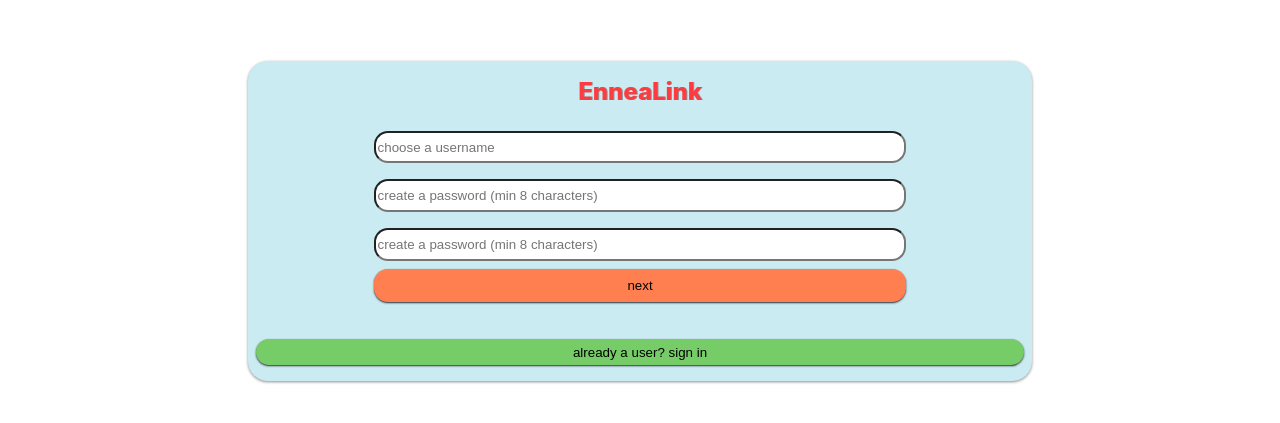
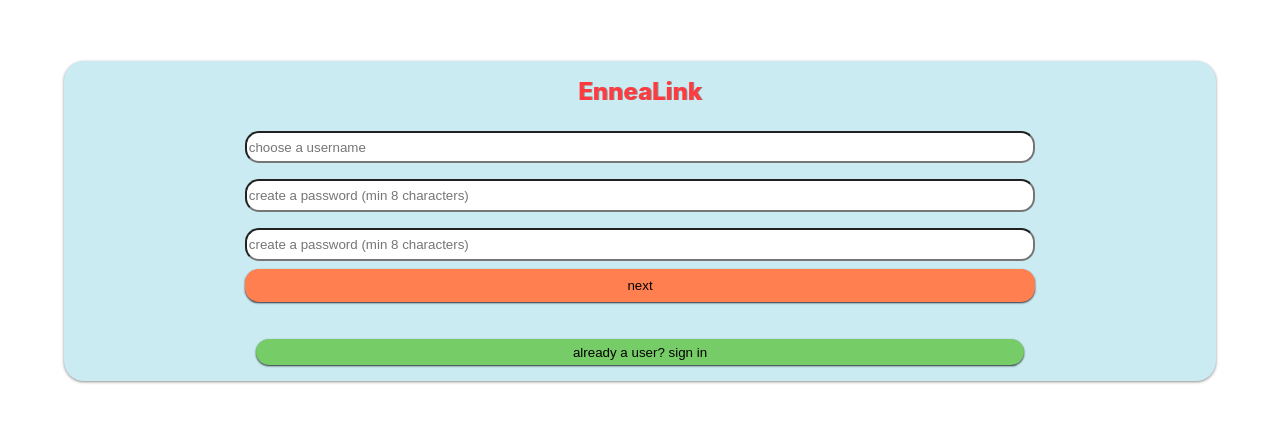
Before and after one commit to EnneaLink/ennealink-fe, a React (Create React App) app: page / in a window 1280 px wide. Shown: the part 179-602 px from the top of the page. Built offline with nearby package versions, Linux system fonts and the light colour scheme; no server answers.

Commit message:
Fix positioning issue in css

```diff
--- a/src/components/Login/Login.css
+++ b/src/components/Login/Login.css
@@ -1,3 +1,7 @@
+.login-container {
+  width: 100vw;
+}
+
 .sign-in, .create-account {
   background-color: #caebf2;
   height: 40vh;
--- a/src/components/Login/Login.js
+++ b/src/components/Login/Login.js
@@ -74,7 +74,7 @@ const Login = ({assignUser}) => {
   );
 
   return (
-    <div>
+    <div className="login-container">
       {newUser ? makeAccount : signIn}
     </div>
   )
```
